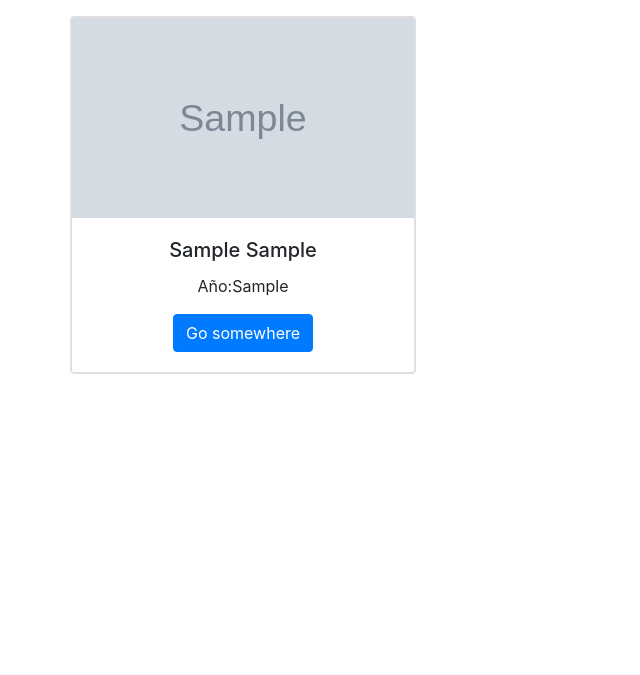
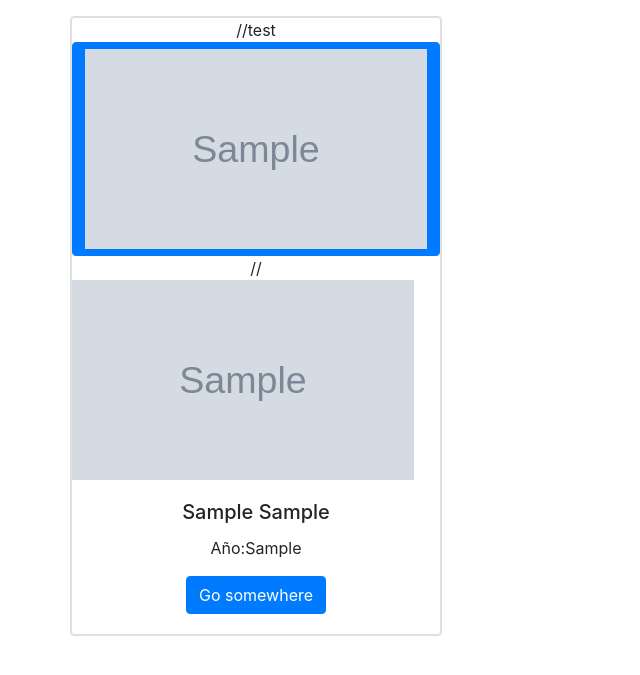
Before and after one commit to DevOrtUA/GreenCrowdfunding, a PHP site: page /dashboard.php in a window 1280 px wide. Shown: the top 675 px of the page, without its empty margins (0-640 px from the left). Run offline with PHP 8.4, Linux system fonts and the light colour scheme; tables that the repository leaves empty or names only in its code hold one stand-in row (values such as "Sample post"); grey boxes marked "Sample" are stand-in pictures.

Commit message:
Update dashboard.php

```diff
--- a/dashboard.php
+++ b/dashboard.php
@@ -25,7 +25,9 @@
             ?>
             <div class="card text-center">
                 <div class="card">
-                    <img src="TempImages/<?php echo $row[3]; ?>" class="m-0" alt="..." height="200" width="342">
+                    //test
+                    <a href="#" class="btn btn-primary"><img src="TempImages/<?php echo $row[3]; ?>" class="m-0" alt="..." height="200" width="342"></a>
+                    //<img src="TempImages/<?php echo $row[3]; ?>" class="m-0" alt="..." height="200" width="342">
                     <div class="card-body">
                         <h5 class="card-title"><?php echo $row[0] . " " . $row[1]; ?></h5>
                         <p class="card-text">
```
